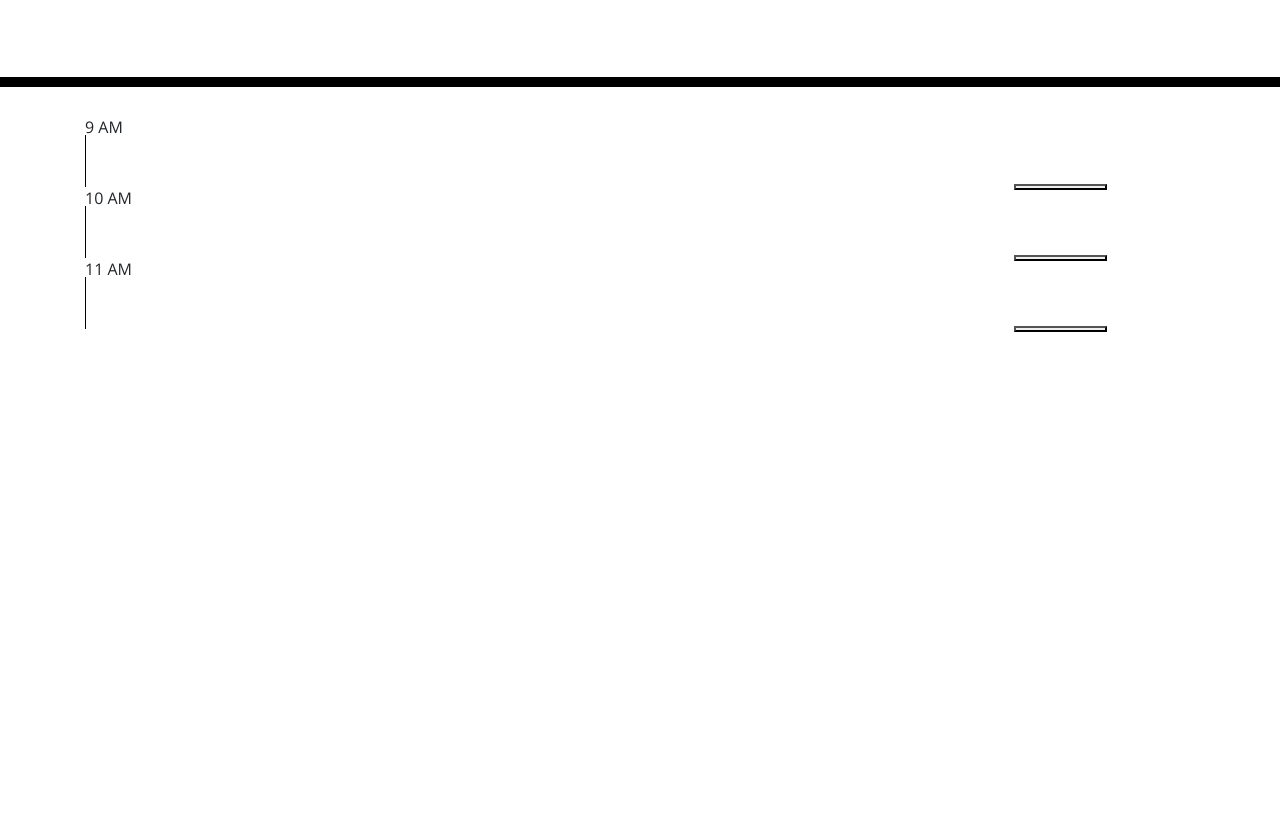
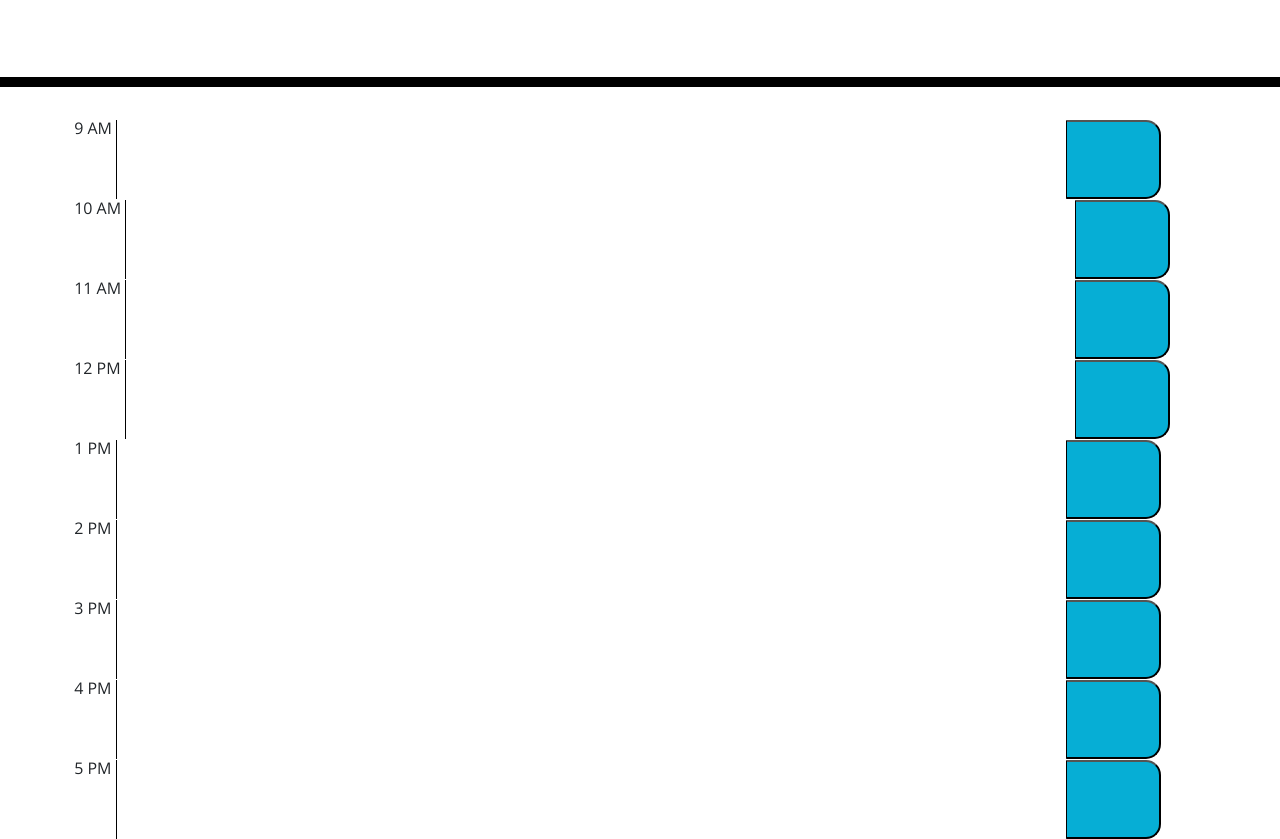
Before and after one commit to reisnern/Challenge-5-Work-Day-Scheduler, a plain HTML site: page Develop/index.html in a window 1280 px wide. Shown: the part 181-1020 px from the top of the page. Before the commit the page ends 800 px from the top, so only its background shows below. Drawn offline with nearby package versions, Linux system fonts and the light colour scheme; files whose address does not match are found by name.

Commit message:
Adding style and timeblocks

```diff
--- a/Develop/index.html
+++ b/Develop/index.html
@@ -30,20 +30,56 @@
     </header>
     <div class="container">
       <!-- Timeblocks Start -->
-    <div id="9am" class="timeblocks">
+    <div id="9am" class="row timeblocks">
       <div class="1-hour-clm"> 9 AM </div>
       <textarea id="user-input" class="input col-md-10"></textarea>
       <button class="save-input col-md-1"></button>
     </div>
 
-    <div id="10am" class="timeblocks">
+    <div id="10am" class="row timeblocks">
       <div class="1-hour-clm"> 10 AM </div>
       <textarea id="user-input" class="input col-md-10"></textarea>
       <button class="save-input col-md-1"></button>
     </div>
 
-    <div id="11am" class="timeblocks">
+    <div id="11am" class="row timeblocks">
       <div class="1-hour-clm"> 11 AM </div>
+      <textarea id="user-input" class="input col-md-10"></textarea>
+      <button class="save-input col-md-1"></button>
+    </div>
+
+    <div id="12pm" class="row timeblocks">
+      <div class="1-hour-clm"> 12 PM </div>
+      <textarea id="user-input" class="input col-md-10"></textarea>
+      <button class="save-input col-md-1"></button>
+    </div>
+
+    <div id="1pm" class="row timeblocks">
+      <div class="1-hour-clm"> 1 PM </div>
+      <textarea id="user-input" class="input col-md-10"></textarea>
+      <button class="save-input col-md-1"></button>
+    </div>
+
+    <div id="2pm" class="row timeblocks">
+      <div class="1-hour-clm"> 2 PM </div>
+      <textarea id="user-input" class="input col-md-10"></textarea>
+      <button class="save-input col-md-1"></button>
+    </div>
+
+    <div id="3pm" class="row timeblocks">
+      <div class="1-hour-clm"> 3 PM </div>
+      <textarea id="user-input" class="input col-md-10"></textarea>
+      <button class="save-input col-md-1"></button>
+    </div>
+
+    <div id="4pm" class="row timeblocks">
+      <div class="1-hour-clm"> 4 PM </div>
+      <textarea id="user-input" class="input col-md-10"></textarea>
+      <button class="save-input col-md-1"></button>
+    </div>
+
+    <div id="5pm" class="row timeblocks">
+      <div class="1-hour-clm"> 5 PM </div>
       <textarea id="user-input" class="input col-md-10"></textarea>
       <button class="save-input col-md-1"></button>
     </div>
--- a/Develop/style.css
+++ b/Develop/style.css
@@ -21,11 +21,11 @@ textarea{
   border-bottom: 10px solid black;
 }
 
-.description{
+.input{
   white-space: pre-wrap;
 }
 
-.time-block{
+.timeblocks{
   text-align: center;
   border-radius: 15px;
 }
@@ -57,7 +57,7 @@ textarea{
   color: white;
 }
 
-.saveBtn {
+.save-input {
   border-left: 1px solid black;
   border-top-right-radius: 15px;
   border-bottom-right-radius: 15px;
@@ -65,7 +65,7 @@ textarea{
   color: white;
 }
 
-.saveBtn i:hover {
+.save-input i:hover {
   font-size: 20px;
   transition: all .3s ease-in-out;
 }
```
